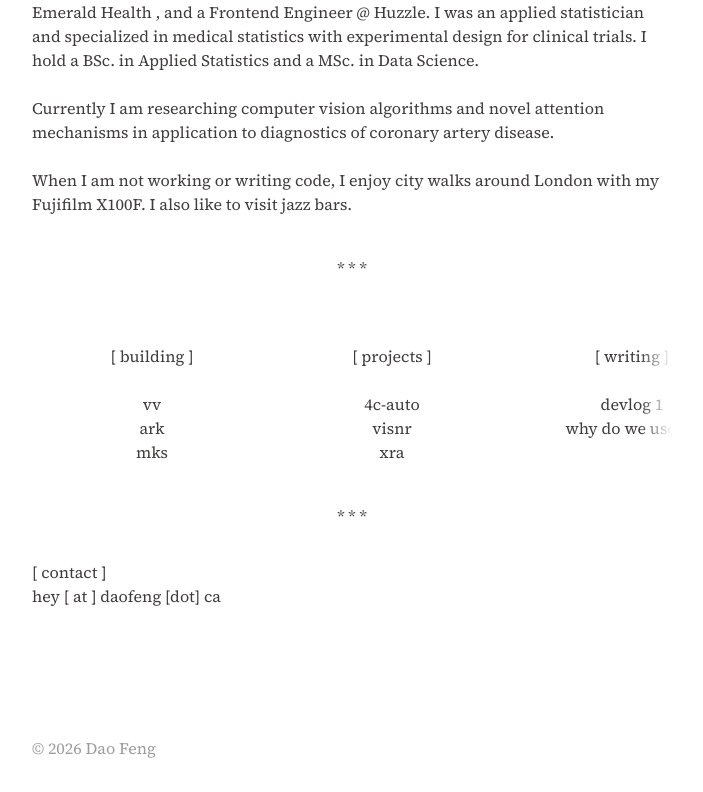
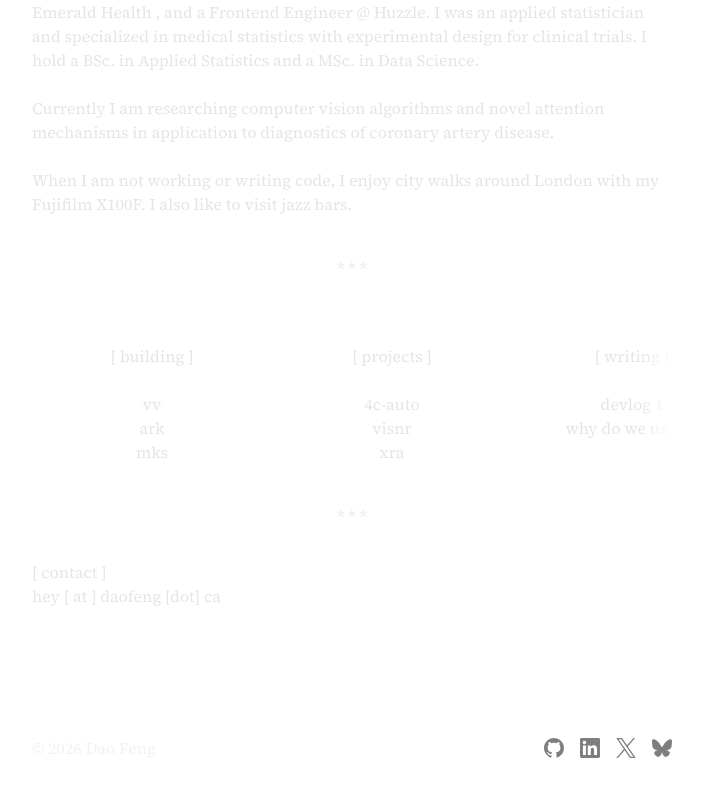
Before and after one commit to zian-feng/zian, a Next.js app: page / in a window 1280 px wide. Shown: the part 527-1319 px from the top of the page, without its empty margins (288-991 px from the left). Built offline with nearby package versions, Linux system fonts and the light colour scheme.

Commit message:
fix: improve dark theme consistency and writing list alignment

```diff
--- a/src/app/globals.css
+++ b/src/app/globals.css
@@ -2,7 +2,7 @@
 
 :root {
   --background: #ffffff;
-  --foreground: #3f3c3c;
+  --foreground: #111111;
 }
 
 @theme inline {
@@ -13,11 +13,9 @@
   --font-news: var(--font-newsreader-serif);
 }
 
-@media (prefers-color-scheme: dark) {
-  :root {
-    --background: #0A0A0A;
-    --foreground: #E5E5E5;
-  }
+html.dark {
+  --background: #0A0A0A;
+  --foreground: #E5E5E5;
 }
 
 body {
--- a/src/app/page.tsx
+++ b/src/app/page.tsx
@@ -144,7 +144,7 @@ export default function Home() {
               aria-label="github"
               className="opacity-50 transition-opacity hover:opacity-80"
             >
-              <img src="/icons/socials-github-dark.svg" className="h-5 w-5"/>
+              <img src="/icons/socials-github-dark.svg" className="h-5 w-5 invert dark:invert-0"/>
             </a>
 
             <a
@@ -154,7 +154,7 @@ export default function Home() {
               aria-label="linkedin"
               className="opacity-50 transition-opacity hover:opacity-80"
             >
-              <img src="/icons/socials-linkedin.svg" className="h-5 w-5"/>
+              <img src="/icons/socials-linkedin.svg" className="h-5 w-5 invert dark:invert-0"/>
             </a>
 
             <a
@@ -164,7 +164,7 @@ export default function Home() {
               aria-label="twitter"
               className="opacity-50 transition-opacity hover:opacity-80"
             >
-              <img src="/icons/socials-x-dark.svg" className="h-5 w-5"/>
+              <img src="/icons/socials-x-dark.svg" className="h-5 w-5 invert dark:invert-0"/>
             </a>
 
             <a
@@ -174,7 +174,7 @@ export default function Home() {
               aria-label="bsky"
               className="opacity-50 transition-opacity hover:opacity-80"
             >
-              <img src="/icons/socials-bsky.svg" className="h-5 w-5"/>
+              <img src="/icons/socials-bsky.svg" className="h-5 w-5 invert dark:invert-0"/>
             </a>
           </div>
         </div>
--- a/src/app/writing/page.tsx
+++ b/src/app/writing/page.tsx
@@ -28,9 +28,9 @@ export default function WritingPage(){
                             href={`/writing/${post.slug}`}
                             className="block text-zinc-500 transition-colors hover:text-foreground"
                         >
-                            <div className="flex items-start justify-between gap-6">
+                            <div className="flex items-baseline justify-between gap-6">
                                 <div>
-                                    <h2 className="mt-1 font-serif text-l font-normal">
+                                    <h2 className="font-serif text-l font-normal">
                                         {post.title}
                                     </h2>
 
```
